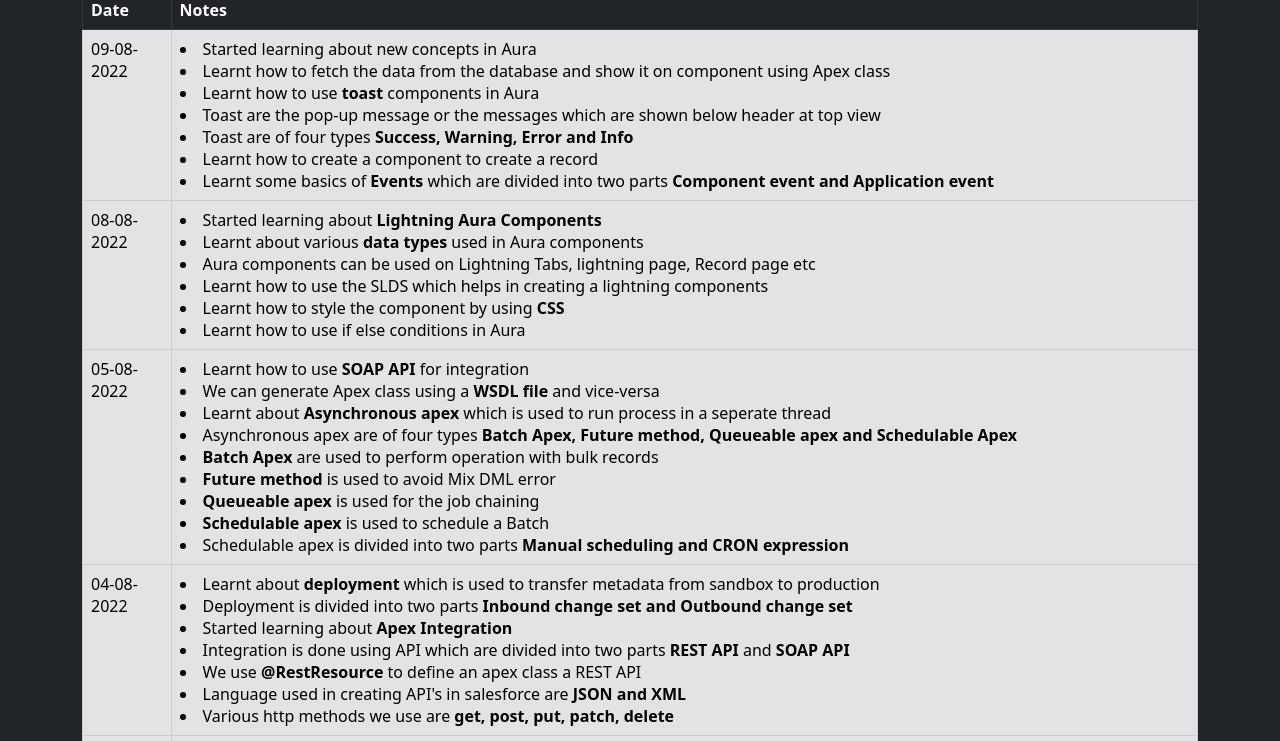
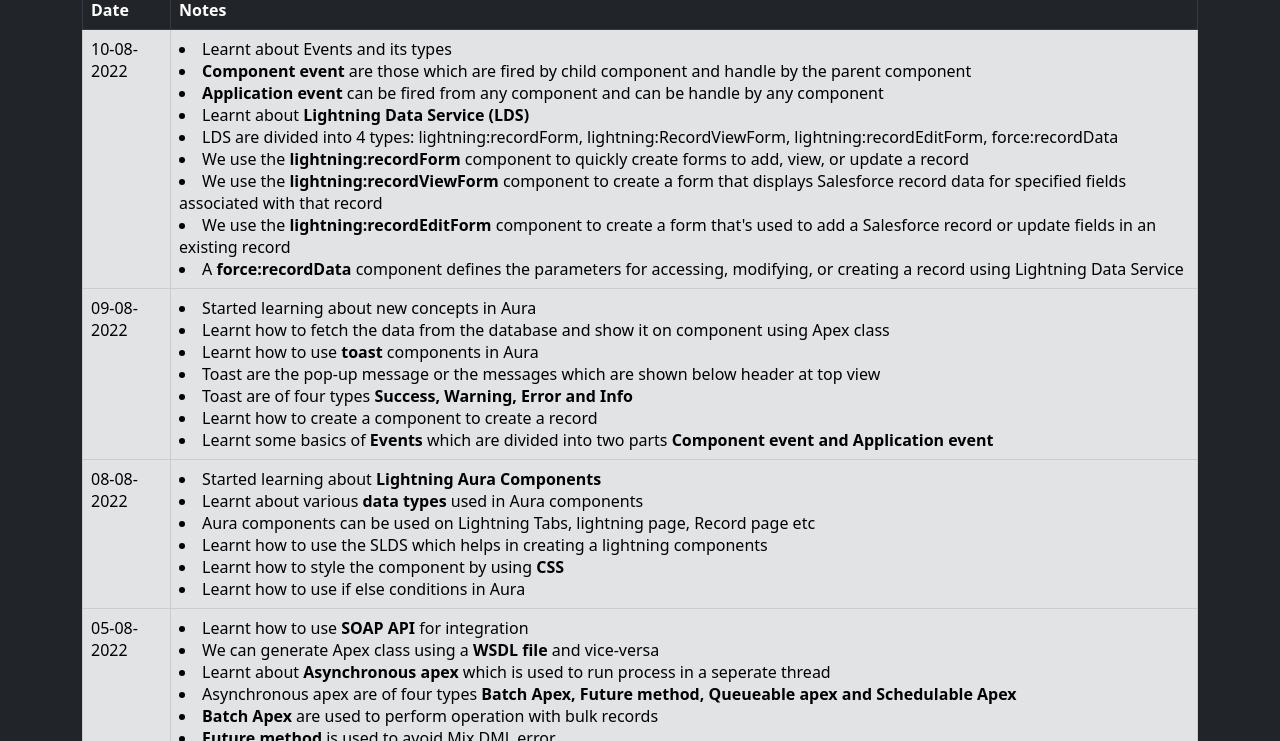
Before and after one commit to himanshu-mrk/himanshu-mrk.github.io, a plain HTML site: page Journal.html in a window 1280 px wide. Shown: the part 56-797 px from the top of the page. Drawn offline with nearby package versions, Linux system fonts and the light colour scheme.

Commit message:
Add files via upload

```diff
--- a/Journal.html
+++ b/Journal.html
@@ -15,6 +15,20 @@
 				</tr>
 			</thead>
 			<tbody>
+			<tr class="table-secondary">
+					<td>10-08-2022</td>
+					<td>
+						<li>Learnt about Events and its types</li>
+						<li><b>Component event</b> are those which are fired by child component and handle by the parent component</li>
+						<li><b>Application event</b> can be fired from any component and can be handle by any component</li>
+						<li>Learnt about <b>Lightning Data Service (LDS)</b></li>
+						<li>LDS are divided into 4 types: lightning:recordForm, lightning:RecordViewForm, lightning:recordEditForm, force:recordData</li>
+						<li>We use the <b>lightning:recordForm</b> component to quickly create forms to add, view, or update a record</li>
+						<li>We use the <b>lightning:recordViewForm</b> component to create a form that displays Salesforce record data for specified fields associated with that record</li>
+						<li>We use the <b>lightning:recordEditForm</b> component to create a form that's used to add a Salesforce record or update fields in an existing record</li>
+						<li>A <b>force:recordData</b> component defines the parameters for accessing, modifying, or creating a record using Lightning Data Service</li>
+						</td>
+				</tr>
 			<tr class="table-secondary">
 					<td>09-08-2022</td>
 					<td>
```
